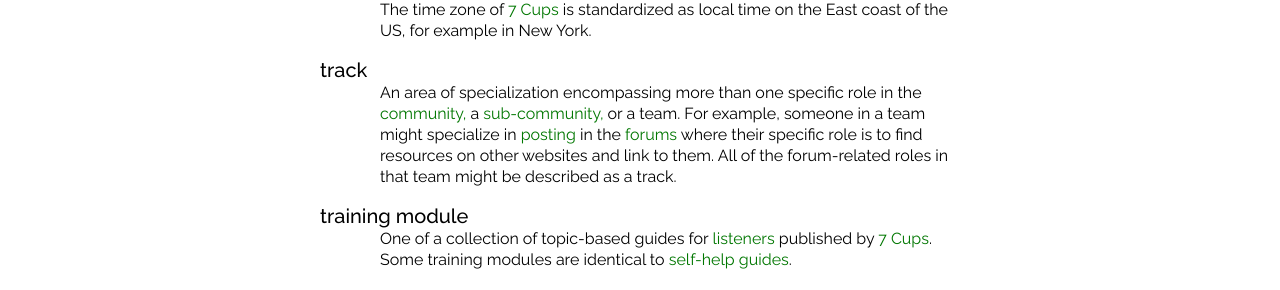
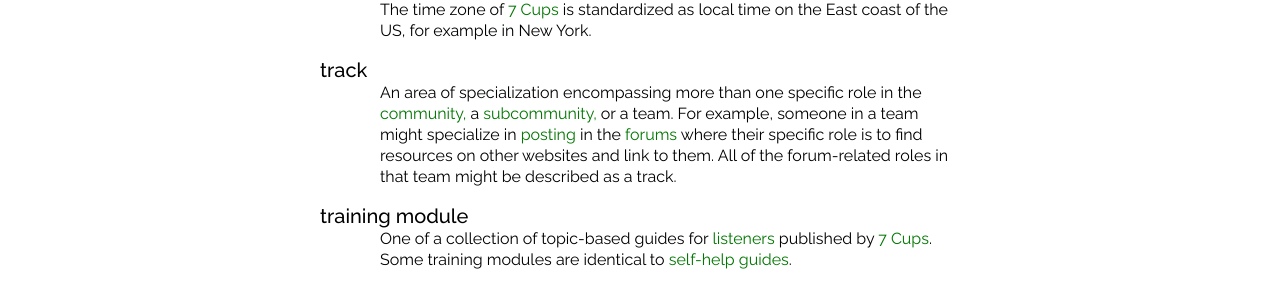
Before and after one commit to RarelyCharlie/rarelycharlie.github.io, a Jekyll site: the page built from glossary.md, in a window 1280 px wide and 900 px high, scrolled down 19877 px. Shown: the part 156-446 px from the top of the window. Built offline with Jekyll 4.4.1, drawn with Linux system fonts in a browser that asks for light colours.

Commit message:
typo in track

```diff
--- a/glossary.md
+++ b/glossary.md
@@ -735,7 +735,7 @@ A ~~discussion~~ about a particular topic in a ~~forum~~.
 The system for managing the way clocks around the world reflect local time. The time zone of ~~7 Cups~~ is standardized as local time on the East coast of the US, for example in New York.
 
 # track
-An area of specialization encompassing more than one specific role in the ~~community,~~ a ~~sub-community,~~ or a team. For example, someone in a team might specialize in ~~posting/post~~ in the ~~forums/forum~~ where their specific role is to find resources on other websites and link to them. All of the forum-related roles in that team might be described as a track.
+An area of specialization encompassing more than one specific role in the ~~community,~~ a ~~subcommunity,~~ or a team. For example, someone in a team might specialize in ~~posting/post~~ in the ~~forums/forum~~ where their specific role is to find resources on other websites and link to them. All of the forum-related roles in that team might be described as a track.
 
 # training module
 One of a collection of topic-based guides for ~~listeners/listener~~ published by ~~7 Cups~~. Some training modules are identical to ~~self-help guides~~.
```
